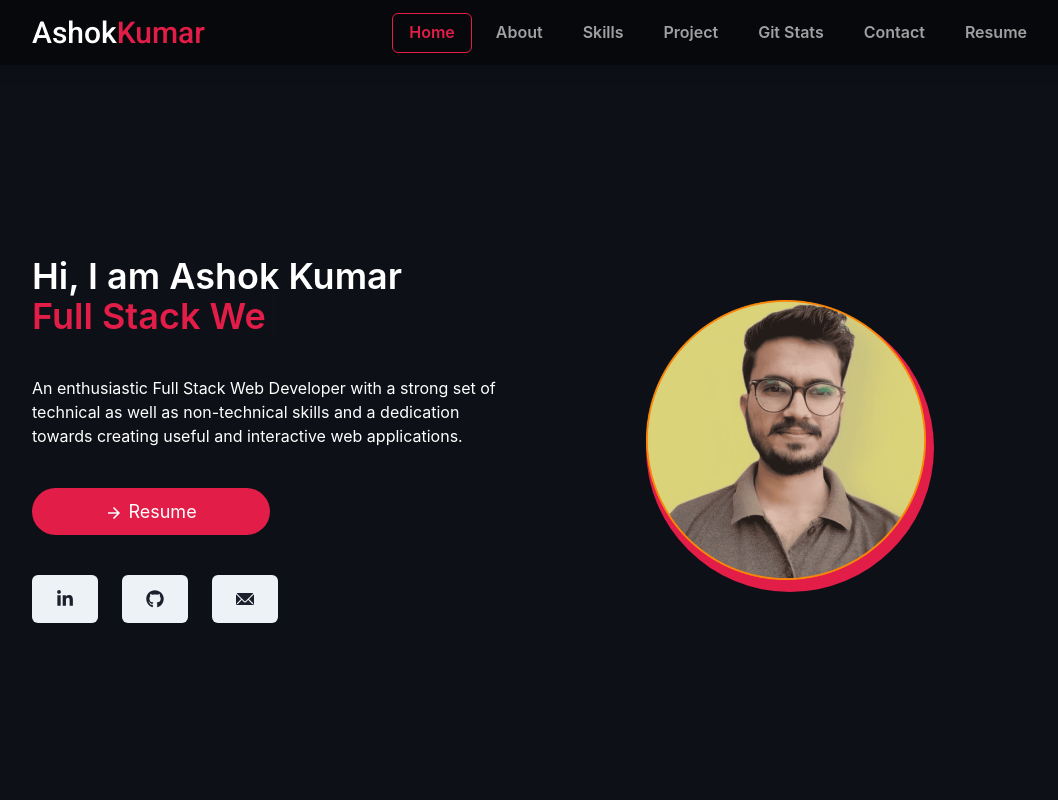
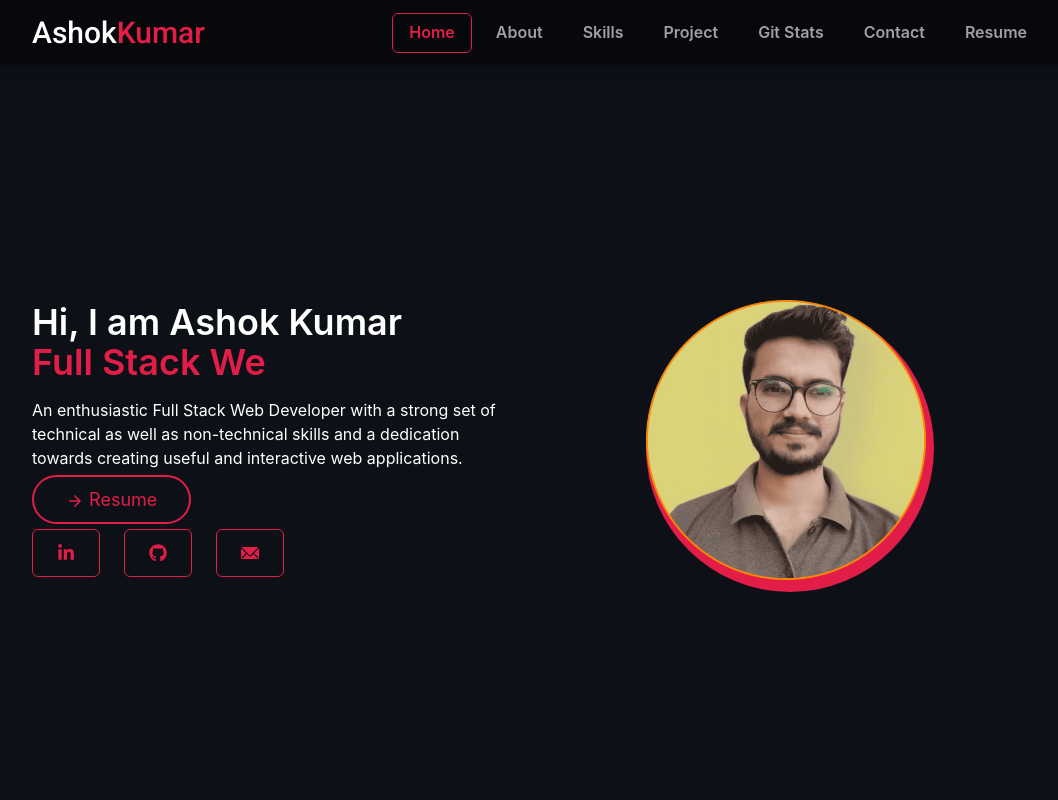
Before and after one commit to AshokPrjapati/AshokPrjapati.github.io, a React (Create React App) app: page / in a window 1280 px wide. Shown: the top 800 px of the page, without its empty margins (112-1170 px from the left). Built offline with nearby package versions, Linux system fonts and the light colour scheme.

Commit message:
improved : hero section design

```diff
--- a/src/Components/Hero/Hero.jsx
+++ b/src/Components/Hero/Hero.jsx
@@ -8,8 +8,7 @@ import {
   Heading,
   Text,
   Image,
-  Link,
-  calc,
+  Link
 } from "@chakra-ui/react";
 
 import Typewriter from "typewriter-effect";
@@ -31,6 +30,7 @@ function Hero() {
           flex={1}
           spacing={{ base: 5, md: 10 }}
           textAlign={{ base: "center", md: "left" }}
+          gap="1rem"
         >
           <Heading
             lineHeight={1.1}
@@ -60,10 +60,13 @@ function Hero() {
             technical as well as non-technical skills and a dedication towards
             creating useful and interactive web applications.
           </Text>
-          <Link
+          <Box textAlign={{ base: "center", md: "left" }}>
+            <Box
+              as={Link}
+              className={styles.button}
               href="https://drive.google.com/file/d/1P27IWs5s4X1JBKLqUAMapYS6an5D_wvH/view?usp=sharing"
               isExternal
-            _hover={{ textDecor: "none" }}
+              _hover={{ textDecor: "none", bg: "text.3", color: "#fff" }}
               onClick={() => {
                 const pdfUrl = "/assets/Ashok-Kumar-Resume.pdf";
                 const downloadLink = document.createElement("a");
@@ -71,11 +74,13 @@ function Hero() {
                 downloadLink.download = "fw21_0784-Ashok-kumar-Resume.pdf";
                 downloadLink.click();
               }}
+              color="text.3"
             >
-            <button className={styles.button} >
               {<ArrowForwardIcon />} Resume
-            </button>
-          </Link>
+            </Box>
+          </Box>
+
+
 
           <SIcons />
         </Stack>
@@ -104,7 +109,6 @@ function Hero() {
               position={"relative"}
               zIndex={8}
             />
-
           </Box>
         </Flex>
       </Stack>
--- a/src/Components/Hero/Hero.module.css
+++ b/src/Components/Hero/Hero.module.css
@@ -1,17 +1,13 @@
 .button {
-    width: 50%;
+    width: max-content;
     border-radius: 25px;
     color: #fff;
-    padding: 10px 8px;
+    padding: 12px 2rem;
     font-weight: 400;
     font-size: large;
-    background-color: #e11d48;
-
-}
-
-
-.button:hover {
-    background-color: rgb(3, 102, 3);
+    background-color: inherit;
+    border: 2px solid #e11d48;
+    color: #e11d48;
 }
 
 .lineClamp {
--- a/src/Components/Hero/SIcons.jsx
+++ b/src/Components/Hero/SIcons.jsx
@@ -18,18 +18,38 @@ function SIcons() {
         isExternal
       >
         <IconButton
+          bg="inherit"
+          color="text.3"
+          border="1px solid"
+          borderColor="text.3"
           size={"lg"}
           fontWeight={"normal"}
           px={6}
           icon={<FaLinkedinIn />}
+          _hover={
+            {
+              bg: "text.3",
+              color: "#fff"
+            }
+          }
         />
       </Link>
       <Link href="https://github.com/AshokPrjapati" isExternal>
         <IconButton
+          bg="inherit"
+          color="text.3"
+          border="1px solid"
+          borderColor="text.3"
           size={"lg"}
           fontWeight={"normal"}
           px={6}
           icon={<FaGithub />}
+          _hover={
+            {
+              bg: "text.3",
+              color: "#fff"
+            }
+          }
         />
       </Link>
       <Tooltip
@@ -38,11 +58,21 @@ function SIcons() {
         hasArrow
       >
         <IconButton
+          bg="inherit"
+          color="text.3"
+          border="1px solid"
+          borderColor="text.3"
           size={"lg"}
           fontWeight={"normal"}
           px={6}
           icon={<EmailIcon />}
           onClick={onCopy}
+          _hover={
+            {
+              bg: "text.3",
+              color: "#fff"
+            }
+          }
         />
       </Tooltip>
     </Flex>
```
Lines whose indentation alone changed are shown as unchanged.
